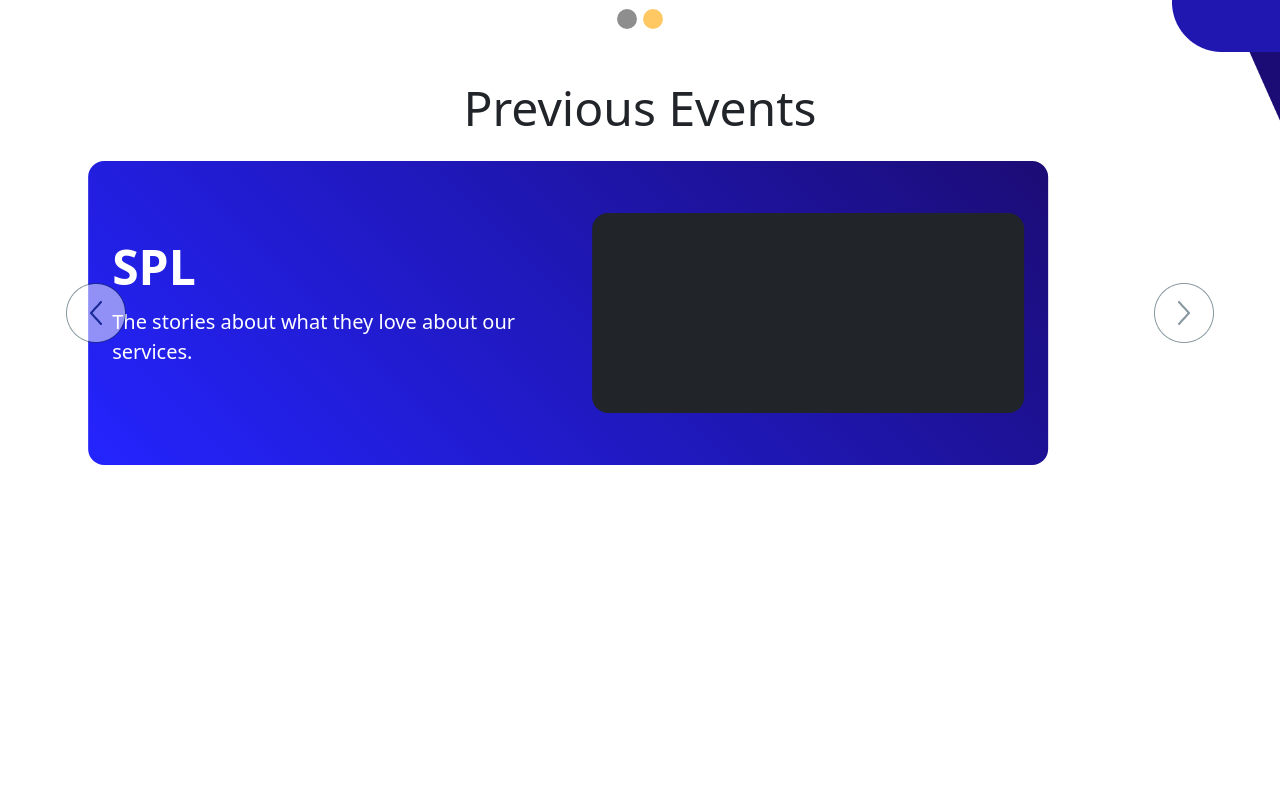
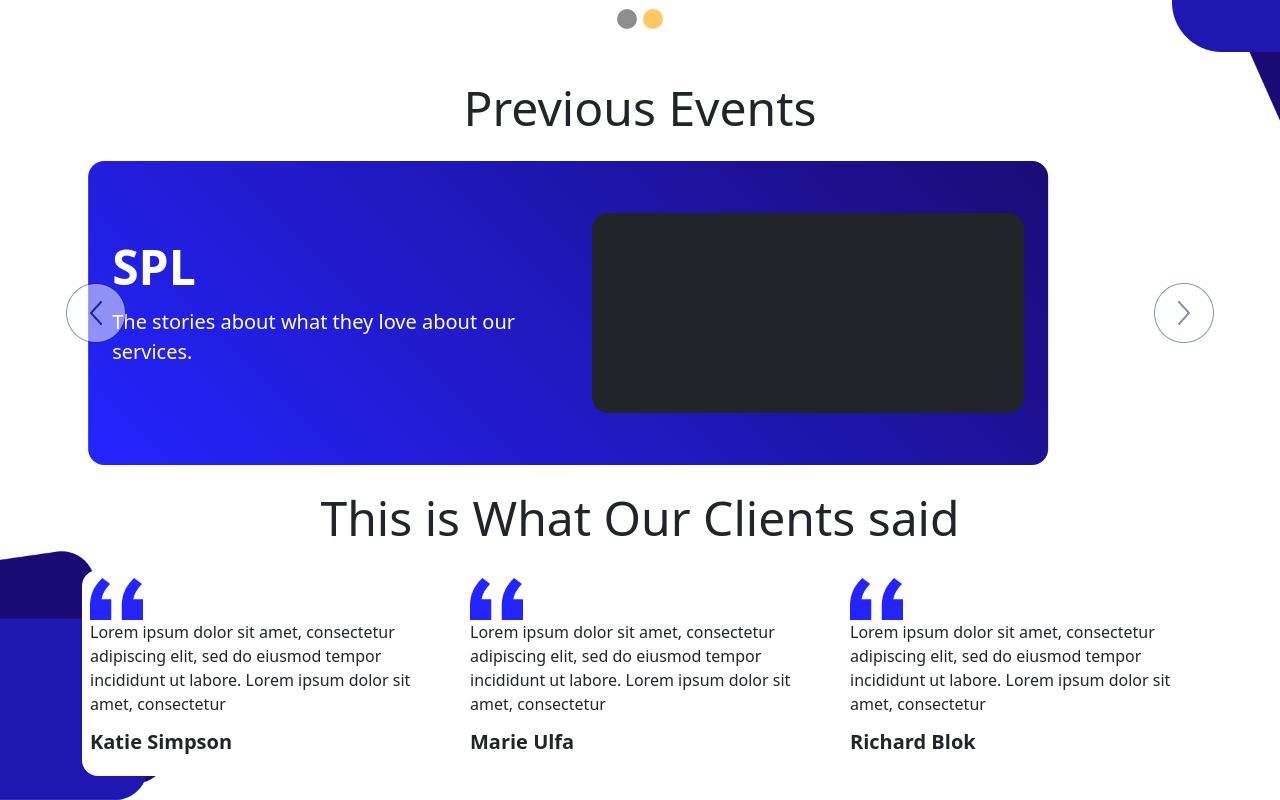
Before and after one commit to mercurystudio99/corporates, a Vue app: page / in a window 1280 px wide. Shown: the part 2741-3541 px from the top of the page. Before the commit the page ends 3206 px from the top, so only its background shows below. Built offline with nearby package versions, Linux system fonts and the light colour scheme.

Commit message:
add testimonial section

```diff
--- a/src/components/Landing.vue
+++ b/src/components/Landing.vue
@@ -345,7 +345,7 @@ defineProps({
       </div>
     </section>
 
-    <!-- features section -->
+    <!-- event section -->
     <section>
       <div class="position-relative">
         <div class="container">
@@ -408,6 +408,46 @@ defineProps({
       </div>
     </section>
 
+    <!-- testimonial section -->
+    <section class="position-relative">
+      <div class="position-absolute bg-image w-50 h-75 bottom-0" style="background-image: url('assets/images/bg_testimonial.png'); background-size: contain; background-repeat: no-repeat;"></div>
+      <div class="position-relative">
+        <div class="container">
+          <div class="row justify-content-md-center">
+            <div class="col-12 col-md-10 col-lg-8 col-xl-7 col-xxl-6">
+              <h2 class="my-4 display-5 text-center">This is What Our Clients said</h2>
+            </div>
+          </div>
+        </div>
+
+        <div class="container overflow-hidden pb-4">
+          <div class="row gx-4">
+            <div class="col-4 align-self-center">
+              <div class="bg-white rounded-4 p-2">
+                <img src="../../public/assets/images/symbol.png" />
+                <p>Lorem ipsum dolor sit amet, consectetur adipiscing elit, sed do eiusmod tempor incididunt ut labore. Lorem ipsum dolor sit amet, consectetur</p>
+                <h5 class="fw-bold lh-1 mb-3">Katie Simpson</h5>
+              </div>
+            </div>
+            <div class="col-4 align-self-center">
+              <div class="bg-white rounded-4 p-2">
+                <img src="../../public/assets/images/symbol.png" />
+                <p>Lorem ipsum dolor sit amet, consectetur adipiscing elit, sed do eiusmod tempor incididunt ut labore. Lorem ipsum dolor sit amet, consectetur</p>
+                <h5 class="fw-bold lh-1 mb-3">Marie Ulfa</h5>
+              </div>
+            </div>
+            <div class="col-4 align-self-center">
+              <div class="bg-white rounded-4 p-2">
+                <img src="../../public/assets/images/symbol.png" />
+                <p>Lorem ipsum dolor sit amet, consectetur adipiscing elit, sed do eiusmod tempor incididunt ut labore. Lorem ipsum dolor sit amet, consectetur</p>
+                <h5 class="fw-bold lh-1 mb-3">Richard Blok</h5>
+              </div>
+            </div>
+
+          </div>
+        </div>
+      </div>
+    </section>
 </div>
 </template>
 
```
